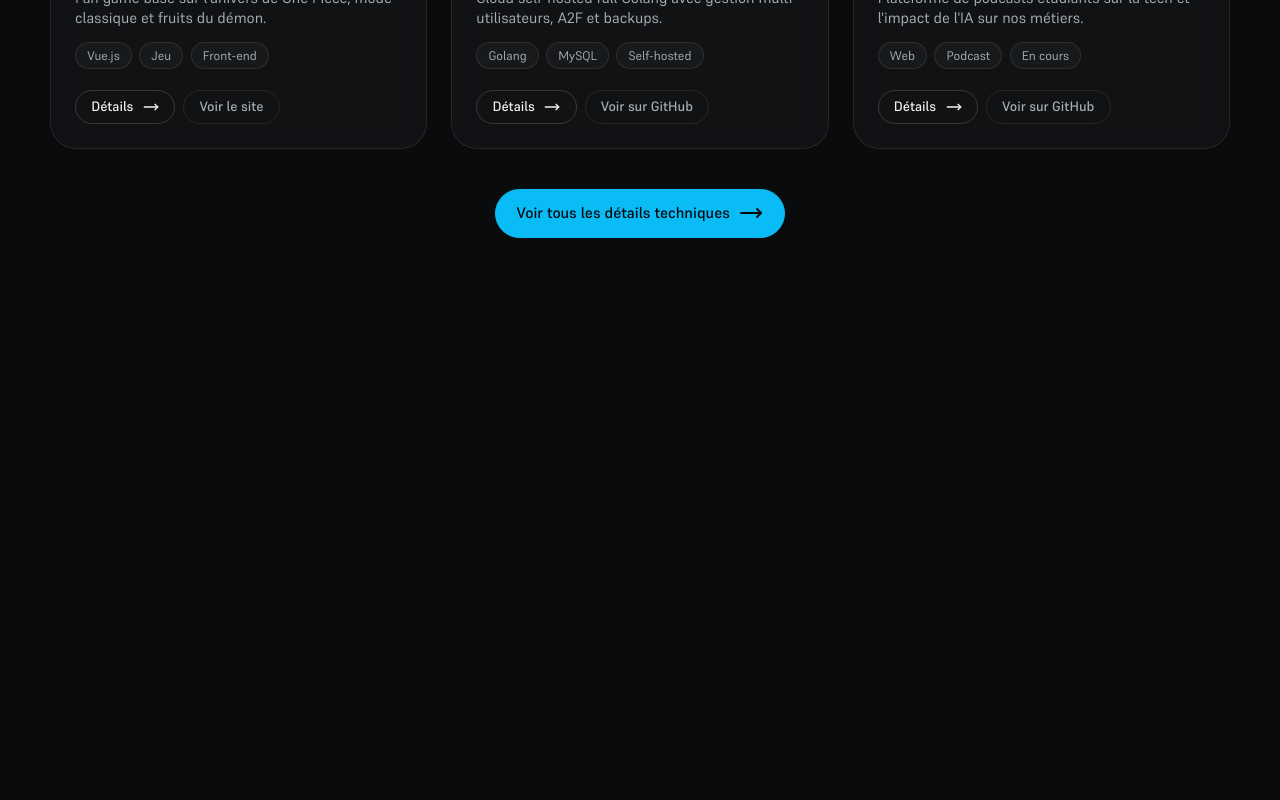
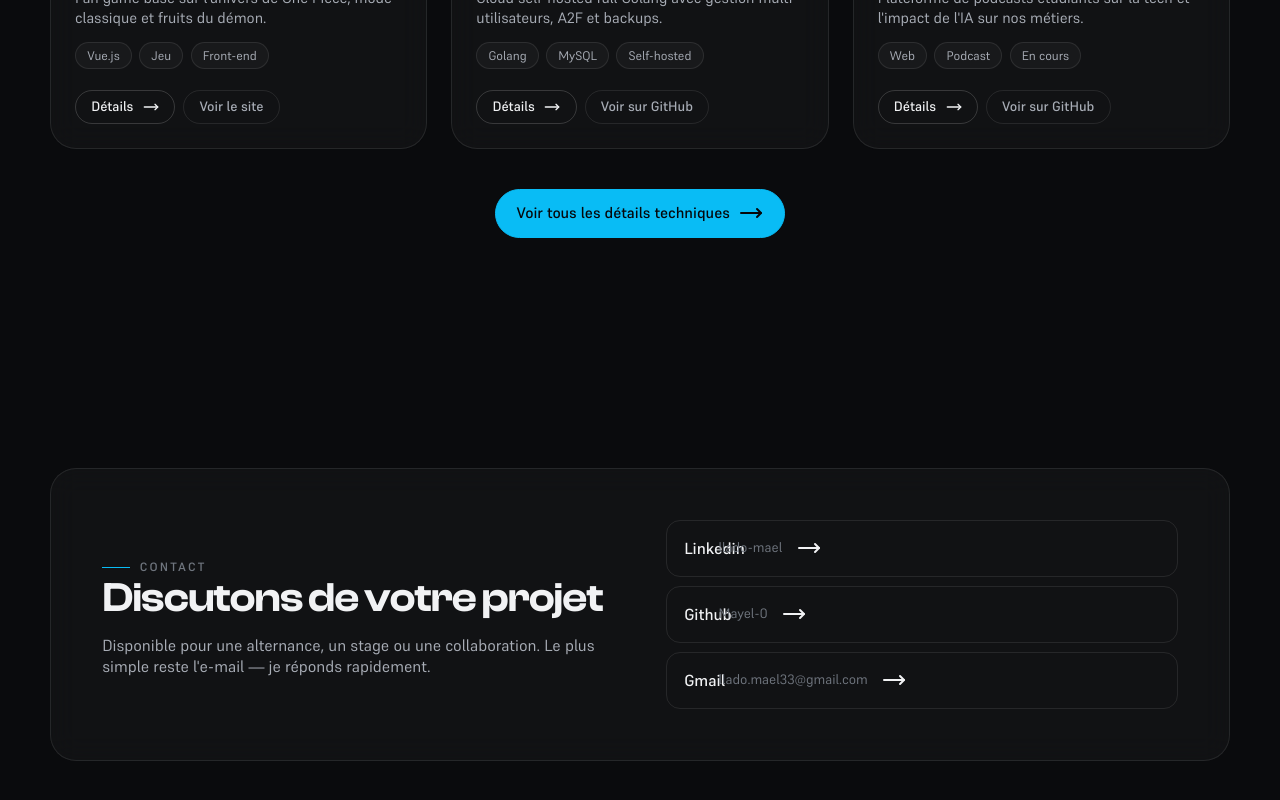
Before and after one commit to Mayel-0/Resume-Front, a React (Vite) app: page / in a window 1280 px wide. Shown: the part 4311-5111 px from the top of the page. Before the commit the page ends 4664 px from the top, so only its background shows below. Built offline with nearby package versions, Linux system fonts and the light colour scheme.

Commit message:
add contacts

```diff
--- /dev/null
+++ b/src/components/contacts.jsx
@@ -0,0 +1,47 @@
+import { MoveRight } from "lucide-react";
+
+function Contact() {
+  return (
+    <section id="contact" className="section shell">
+      <div className="contact card">
+        <div className="contact__head">
+          <span className="eyebrow">Contact</span>
+          <h2>Discutons de votre projet</h2>
+          <p className="section__lead">
+            Disponible pour une alternance, un stage ou une collaboration. Le plus simple reste
+            l'e-mail — je réponds rapidement.
+          </p>
+        </div>
+
+        <ul className="contact__links">
+          <li>
+            <a href="https://www.linkedin.com/in/llado-mael-54008a384/" target="_blank" rel="noopener noreferrer">
+              {/* LinkedinIcon */}
+              <span className="contact__label">Linkedin</span>
+              <span className="contact__handle">llado-mael</span>
+              <MoveRight size={24} aria-hidden="true" />
+            </a>
+          </li>
+          <li>
+            <a href="https://github.com/Mayel-0" target="_blank" rel="noopener noreferrer">
+              {/* GithubIcon */}
+              <span className="contact__label">Github</span>
+              <span className="contact__handle">Mayel-0</span>
+              <MoveRight size={24} aria-hidden="true" />
+            </a>
+          </li>
+          <li>
+            <a href="mailto:llado.mael33@gmail.com" target="_blank" rel="noopener noreferrer">
+              {/* MailIcon */}
+              <span className="contact__label">Gmail</span>
+              <span className="contact__handle">llado.mael33@gmail.com</span>
+              <MoveRight size={24} aria-hidden="true" />
+            </a>
+          </li>
+        </ul>
+      </div>
+    </section>
+  );
+}
+
+export default Contact;
--- a/src/pages/HomePage.jsx
+++ b/src/pages/HomePage.jsx
@@ -5,6 +5,7 @@ import About from '../components/about'
 import Parcours from '../components/parcours'
 import Skills from '../components/skills'
 import Projects from '../components/projects'
+import Contacts from '../components/contacts'
 
 function HomePage() {
   return (
@@ -16,6 +17,7 @@ function HomePage() {
         <Parcours />
         <Skills />
         <Projects />
+        <Contacts/>
       </main>
     </div>
   )
--- a/src/styles/base/_utilities.scss
+++ b/src/styles/base/_utilities.scss
@@ -136,3 +136,21 @@
   flex-wrap: wrap;
   gap: 0.45rem;
 }
+
+.eyebrow {
+  display: inline-flex;
+  align-items: center;
+  gap: 0.6rem;
+  font-size: 0.75rem;
+  letter-spacing: 0.18em;
+  text-transform: uppercase;
+  color: var(--text-3);
+  font-weight: 600;
+}
+
+.eyebrow::before {
+  content: "";
+  width: 28px;
+  height: 1px;
+  background: var(--accent);
+}
--- /dev/null
+++ b/src/styles/components/_contacts.scss
@@ -0,0 +1,58 @@
+.contact {
+  display: grid;
+  grid-template-columns: 1fr 1fr;
+  gap: clamp(2rem, 4vw, 3.5rem);
+  padding: clamp(2rem, 4vw, 3.5rem);
+  align-items: center;
+
+  &__label {
+    font-weight: 500;
+  }
+
+  &__handle {
+    color: var(--text-3);
+    font-size: 0.85rem;
+    text-align: right;
+    overflow: hidden;
+    text-overflow: ellipsis;
+    white-space: nowrap;
+  }
+
+  &__links {
+    list-style: none;
+    margin: 0;
+    padding: 0;
+    display: flex;
+    flex-direction: column;
+    gap: 0.6rem;
+
+    a {
+      display: grid;
+      grid-template-columns: 20px auto 1fr 20px;
+      align-items: center;
+      gap: 0.9rem;
+      padding: 0.95rem 1.1rem;
+      border: 1px solid var(--border);
+      border-radius: 14px;
+      color: var(--text);
+      transition:
+        border-color 0.3s var(--ease),
+        background 0.3s var(--ease),
+        transform 0.3s var(--ease);
+
+      &:hover {
+        border-color: var(--accent);
+        background: var(--accent-soft);
+        transform: translateX(4px);
+      }
+    }
+
+    svg:first-child {
+      width: 18px;
+      height: 18px;
+      color: var(--accent);
+    }
+  }
+
+
+}
--- a/src/styles/main.scss
+++ b/src/styles/main.scss
@@ -7,6 +7,7 @@
 @use './components/about';
 @use './components/parcours';
 @use './components/skills';
+@use './components/contacts';
 
 @use './components/projects';
 @use './components/projectCard';
```
